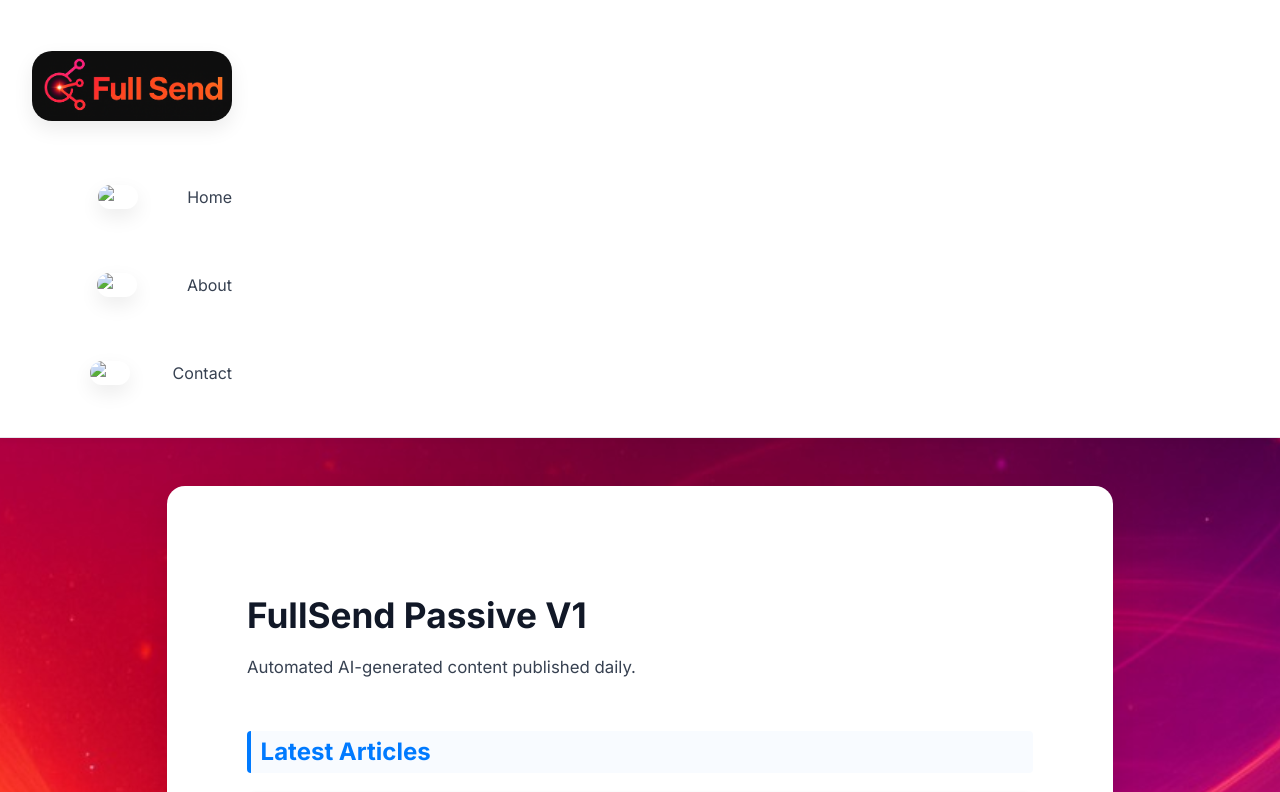
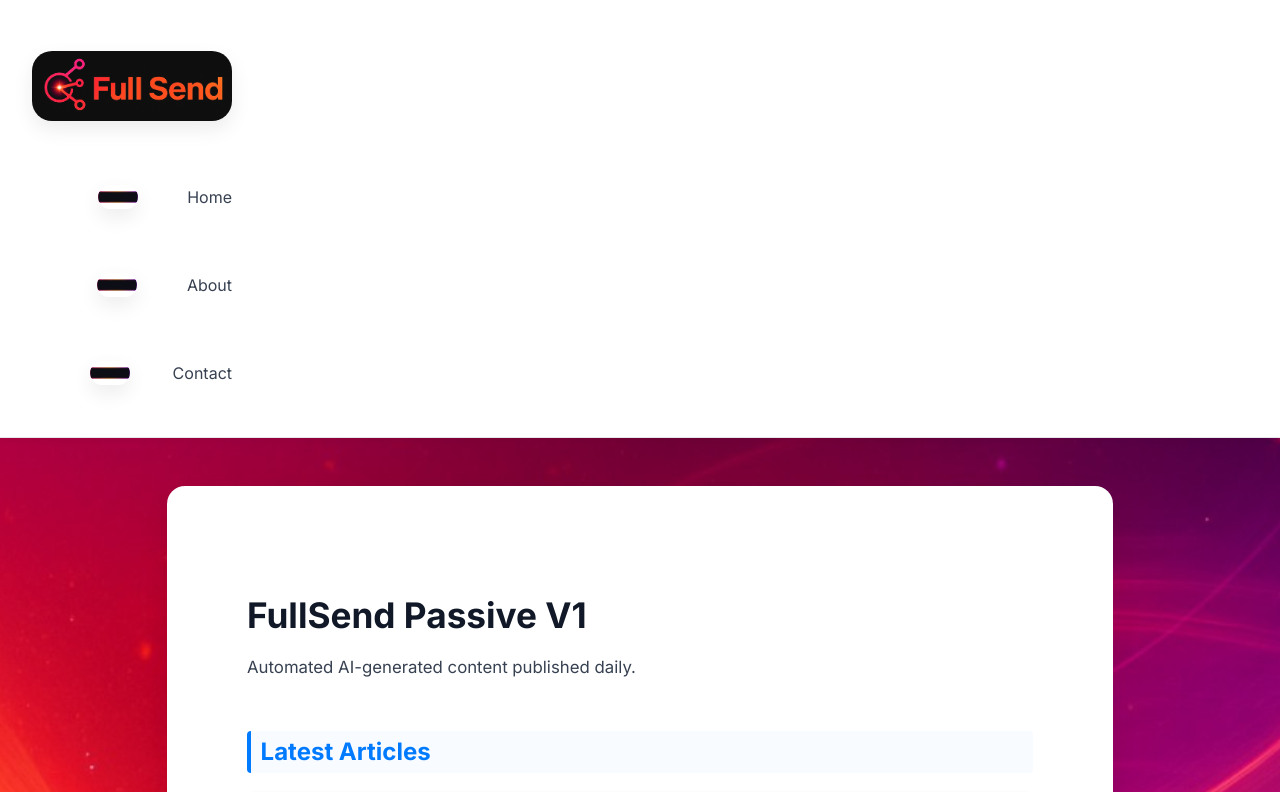
Before and after one commit to leetcawthorne/fullsend-pipeline, a Jekyll site: the page built from index.md, in a window 1280 px wide. Shown: the top 792 px of the page. Built offline with Jekyll 4.4.1, drawn with Linux system fonts in a browser that asks for light colours; grey boxes are pictures that could not be loaded.

Commit message:
Update default.html

```diff
--- a/_layouts/default.html
+++ b/_layouts/default.html
@@ -24,15 +24,15 @@
       </a>
       <nav class="nav-links">
         <a href="{{ site.baseurl }}/">
-          <img class="nav-btn-icon" src="{{ '/assets/ui/button-primary.svg' | relative_url }}" alt="Home Icon" />
+          <img class="nav-btn-icon" src="{{ '/systems/dvos/assets/ui/button-primary.svg' | relative_url }}" alt="Home Icon" />
           <span>Home</span>
         </a>
         <a href="{{ site.baseurl }}/about">
-          <img class="nav-btn-icon" src="{{ '/assets/ui/button-primary.svg' | relative_url }}" alt="About Icon" />
+          <img class="nav-btn-icon" src="{{ '/systems/dvos/assets/ui/button-primary.svg' | relative_url }}" alt="About Icon" />
           <span>About</span>
         </a>
         <a href="{{ site.baseurl }}/contact">
-        <img class="nav-btn-icon" src="{{ '/assets/ui/button-primary.svg' | relative_url }}" alt="Contact Icon" />
+          <img class="nav-btn-icon" src="{{ '/systems/dvos/assets/ui/button-primary.svg' | relative_url }}" alt="Contact Icon" />
           <span>Contact</span>
         </a>
       </nav>
```
